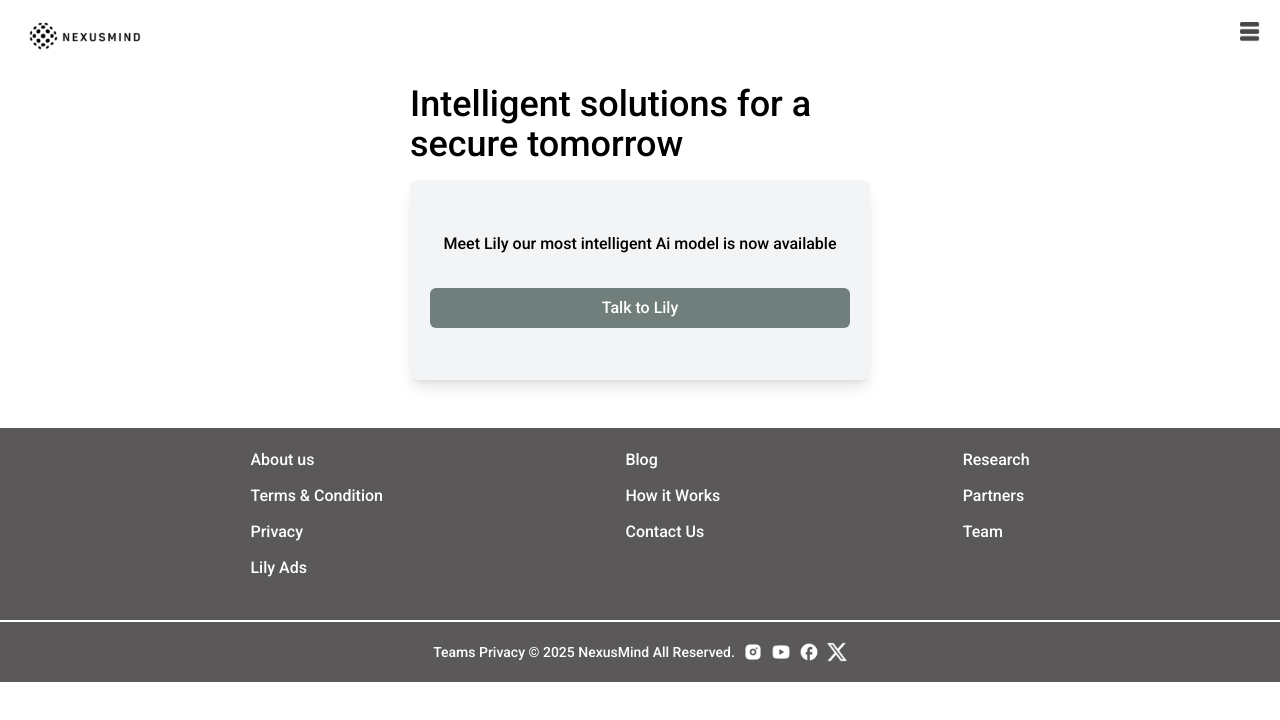
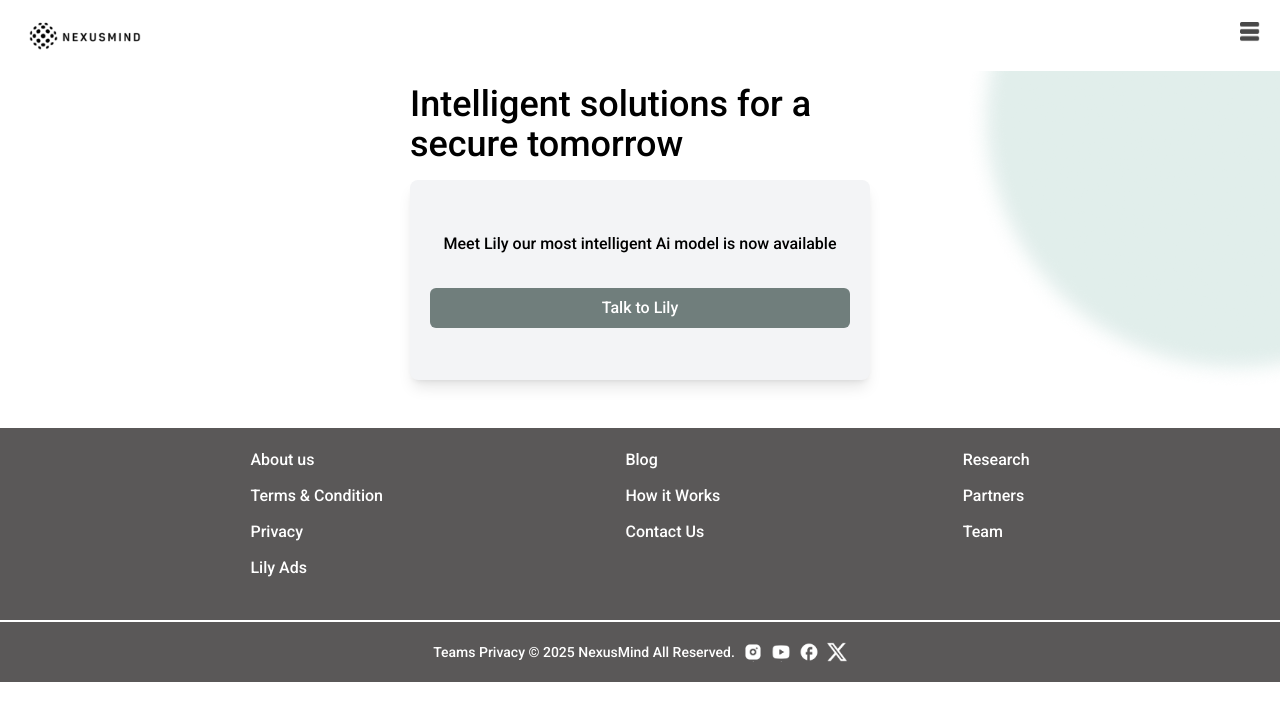
Before and after one commit to Yixbro909/Nexusmind-clone, a React (Vite) app: page / in a window 1280 px wide. Shown: the top 720 px of the page. Built offline with nearby package versions, Linux system fonts and the light colour scheme.

Commit message:
add background image

```diff
--- a/src/App.jsx
+++ b/src/App.jsx
@@ -16,12 +16,12 @@
 import Precious from './pages/teams/Precious'
 import TermsAndConditions from './pages/TermsAndConditions'
 import OtherTeams from './pages/teams/OtherTeams'
-
+import background from './assets/Background.png'
 
 function App() {
 
   return (
-    <>
+    <div className="bg-[url('./assets/Background.png')] bg-cover bg-no-repeat">
       <Nav />
       <Routes>
         <Route path="/" element={<Starter />} />
@@ -40,7 +40,7 @@
         <Route path='/team/others' element={<OtherTeams />} />
       </Routes>
       <Footer />
-    </>
+    </div>
   )
 }
 
```
Also changed, not shown: src/assets/Background.png (added).
